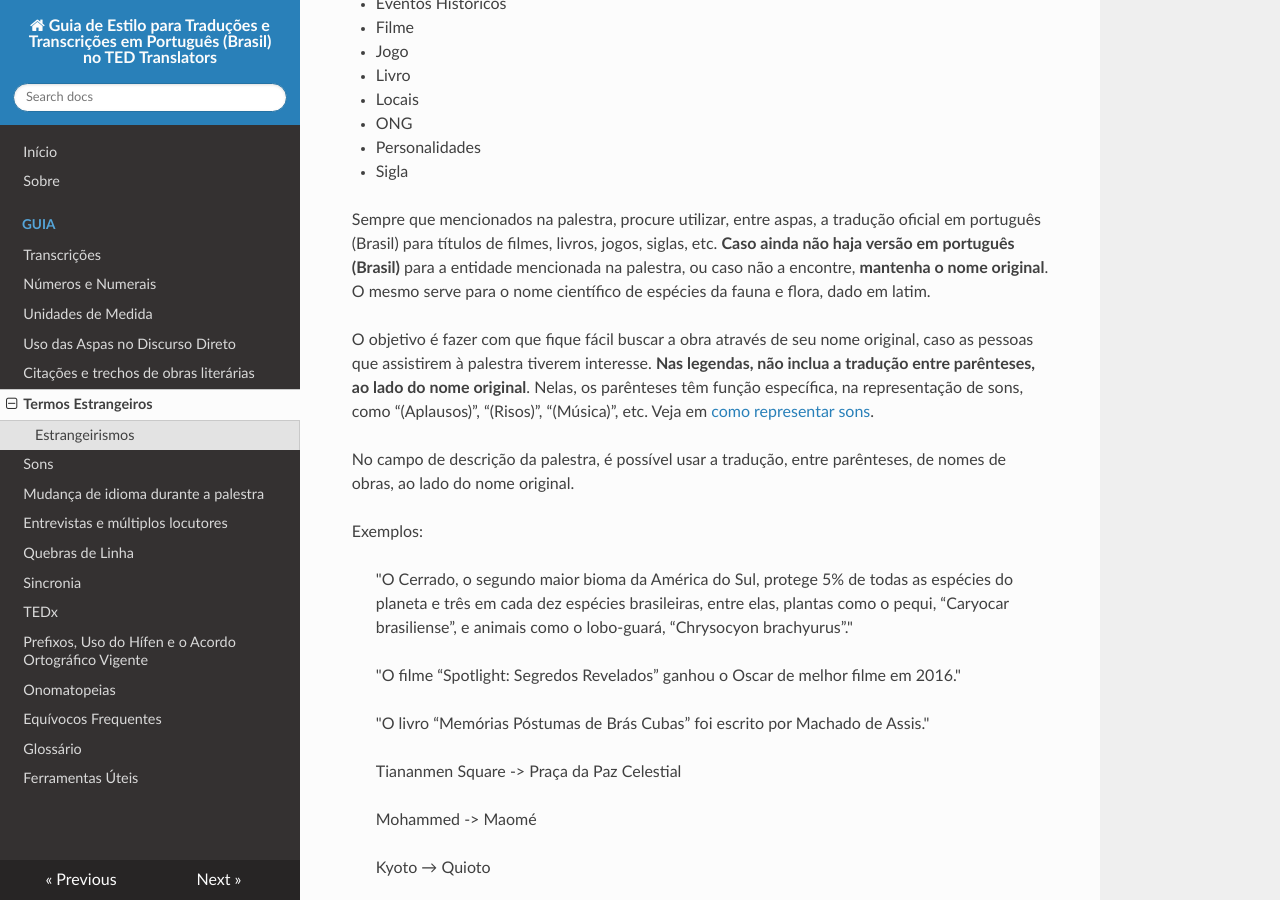
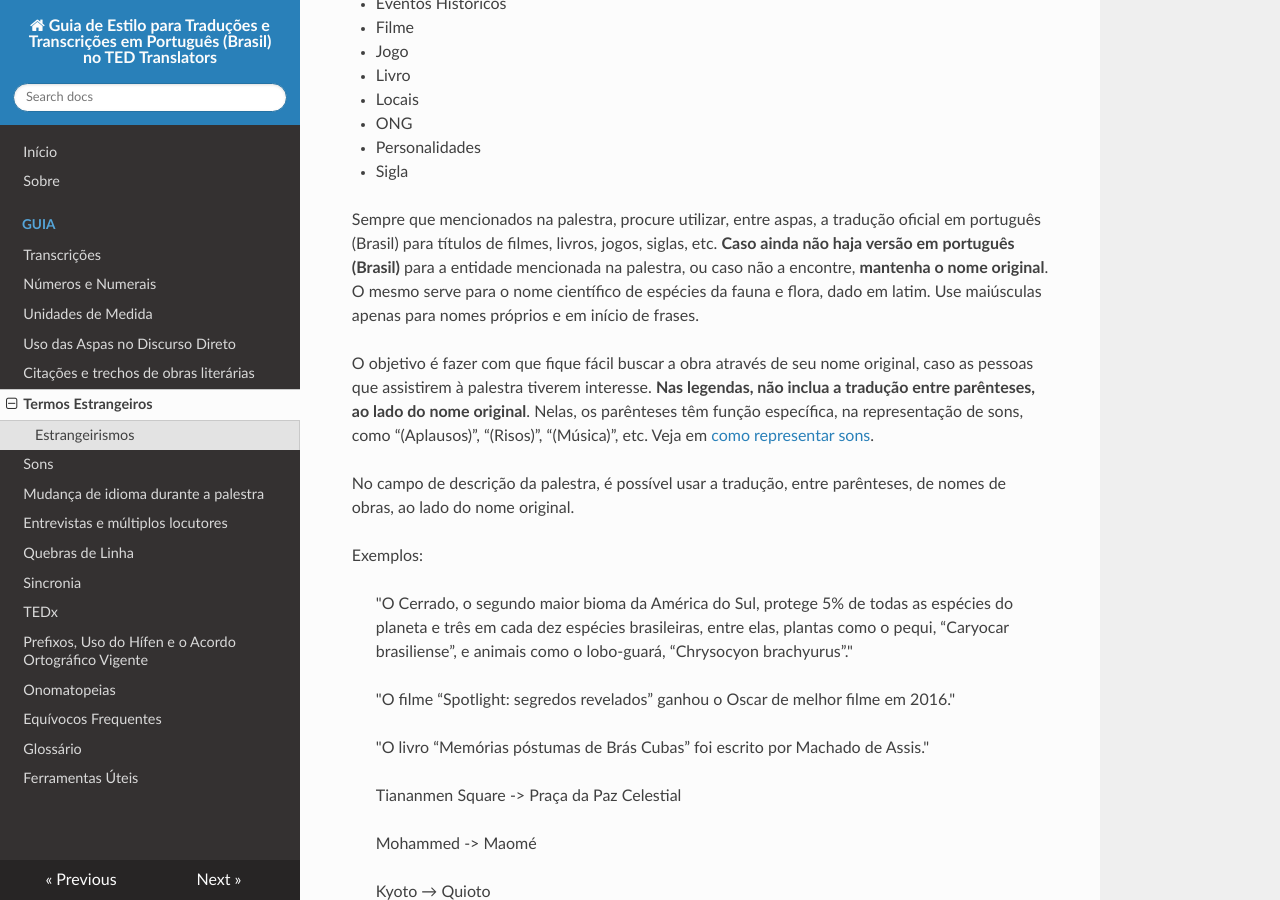
Before and after one commit to tupaschoal/TED-Translators_PT-BR_Styleguide, an MkDocs documentation site: the page built from docs/termos_estrangeiros.md, in a window 1280 px wide and 900 px high, scrolled down 240 px. Built offline with MkDocs 1.6.1, drawn with Linux system fonts in a browser that asks for light colours; nearby versions of some CDN libraries; old or Windows-style settings are respelled for this version of MkDocs.

Commit message:
Add casing orientation
Add when to capitalize names.

```diff
--- a/docs/termos_estrangeiros.md
+++ b/docs/termos_estrangeiros.md
@@ -20,7 +20,7 @@ Ao traduzir uma palestra, pode-se deparar com:
 
 - Sigla
 
-Sempre que mencionados na palestra, procure utilizar, entre aspas, a tradução oficial em português (Brasil) para títulos de filmes, livros, jogos, siglas, etc. **Caso ainda não haja versão em português (Brasil)** para a entidade mencionada na palestra, ou caso não a encontre, **mantenha o nome original**. O mesmo serve para o nome científico de espécies da fauna e flora, dado em latim.
+Sempre que mencionados na palestra, procure utilizar, entre aspas, a tradução oficial em português (Brasil) para títulos de filmes, livros, jogos, siglas, etc. **Caso ainda não haja versão em português (Brasil)** para a entidade mencionada na palestra, ou caso não a encontre, **mantenha o nome original**. O mesmo serve para o nome científico de espécies da fauna e flora, dado em latim. Use maiúsculas apenas para nomes próprios e em início de frases.
 
 O objetivo é fazer com que fique fácil buscar a obra através de seu nome original, caso as pessoas que assistirem à palestra tiverem interesse. **Nas legendas, não inclua a tradução entre parênteses, ao lado do nome original**. Nelas, os parênteses têm função específica, na representação de sons, como “(Aplausos)”, “(Risos)”, “(Música)”, etc. Veja em [como representar sons](index.md).
 
@@ -30,9 +30,9 @@ Exemplos:
 
 > "O Cerrado, o segundo maior bioma da América do Sul, protege 5% de todas as espécies do planeta e três em cada dez espécies brasileiras, entre elas, plantas como o pequi, “Caryocar brasiliense”, e animais como o lobo-guará, “Chrysocyon brachyurus”."
 
-> "O filme “Spotlight: Segredos Revelados” ganhou o Oscar de melhor filme em 2016."
+> "O filme “Spotlight: segredos revelados” ganhou o Oscar de melhor filme em 2016."
 
-> "O livro “Memórias Póstumas de Brás Cubas” foi escrito por Machado de Assis."
+> "O livro “Memórias póstumas de Brás Cubas” foi escrito por Machado de Assis."
 
 > Tiananmen Square -> Praça da Paz Celestial
 
```
